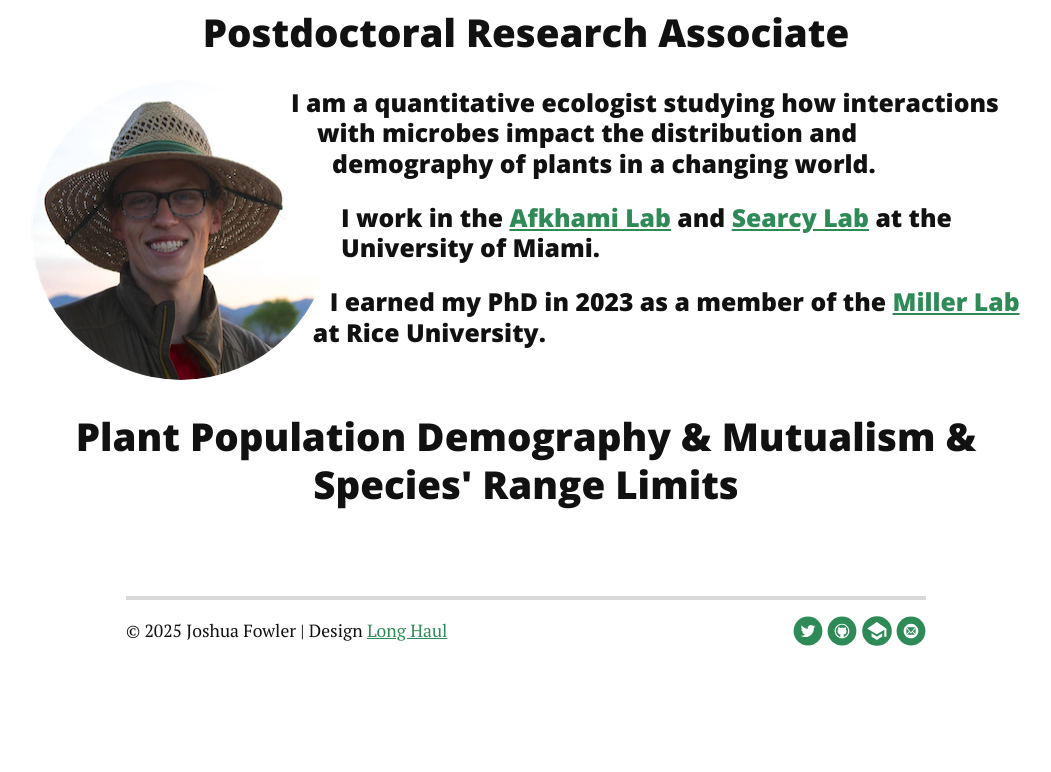
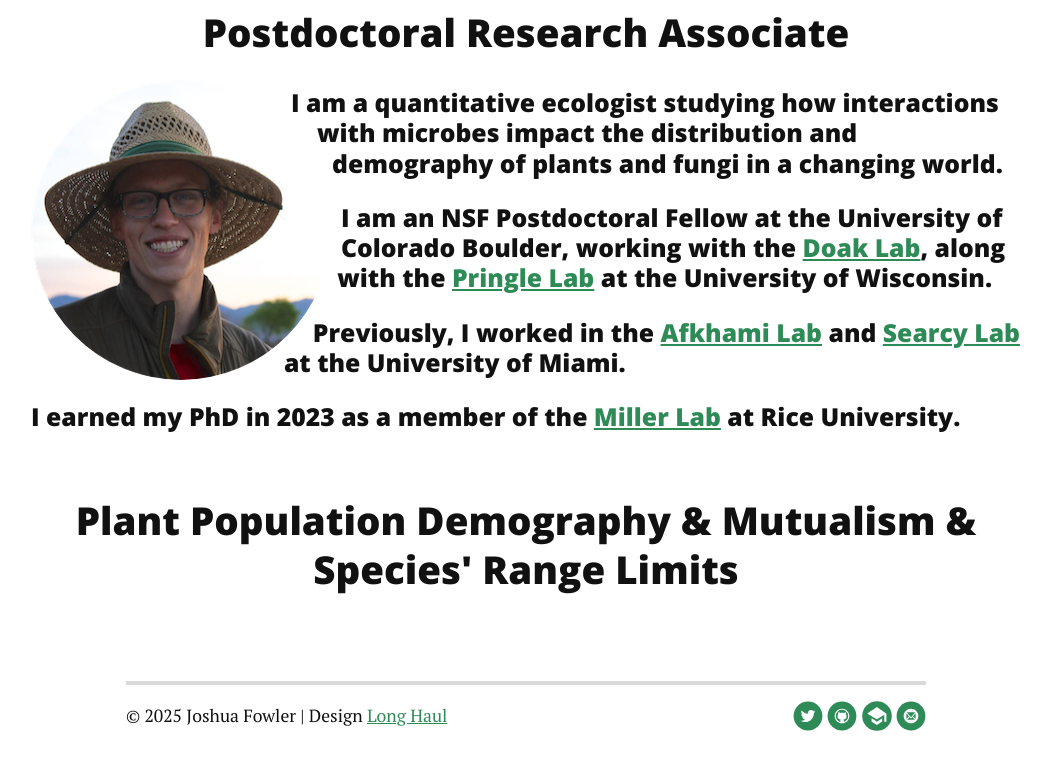
Before and after one commit to joshuacfowler/joshuacfowler.github.io, a Jekyll site: the page built from index.html, in a window 1280 px wide. Shown: the part 330-1102 px from the top of the page, without its empty margins (114-1165 px from the left). Built offline with Jekyll 4.4.1, drawn with Linux system fonts in a browser that asks for light colours; nearby versions of some CDN libraries; the list of posts is cut into pages by our own code; before the commit the page ends 1018 px from its top, so only the background shows below that.

Commit message:
Update index.html
adding nsf postdoc info

```diff
--- a/index.html
+++ b/index.html
@@ -21,9 +21,11 @@ title: Home
   <h3 class="PageTitle" style="text-align:center"> Postdoctoral Research Associate </h3>
   <p>
      <img class = "circle", src="/assets/img/portrait.png">
-    <h4>I am a quantitative ecologist studying how interactions with microbes impact the distribution and demography of plants in a changing world.</h4>
+    <h4>I am a quantitative ecologist studying how interactions with microbes impact the distribution and demography of plants and fungi in a changing world.</h4>
 
-    <h4>I work in the <a href="https://michelleafkhami.wordpress.com/"> Afkhami Lab</a> and <a href="https://casearcy.wordpress.com/"> Searcy Lab</a> at the University of Miami.</h4>
+    <h4>I am an NSF Postdoctoral Fellow at the University of Colorado Boulder, working with the <a href="https://www.colorado.edu/lab/doak/"> Doak Lab</a>, along with the <a href="https://pringlelab.github.io/"> Pringle Lab</a> at the University of Wisconsin. </h4>
+
+    <h4>Previously, I worked in the <a href="https://michelleafkhami.wordpress.com/"> Afkhami Lab</a> and <a href="https://casearcy.wordpress.com/"> Searcy Lab</a> at the University of Miami.</h4>
 
     <h4>I earned my PhD in 2023 as a member of the <a href="https://miller-lab-ecology.weebly.com/"> Miller Lab</a> at Rice University.</h4>
   </p>
```
